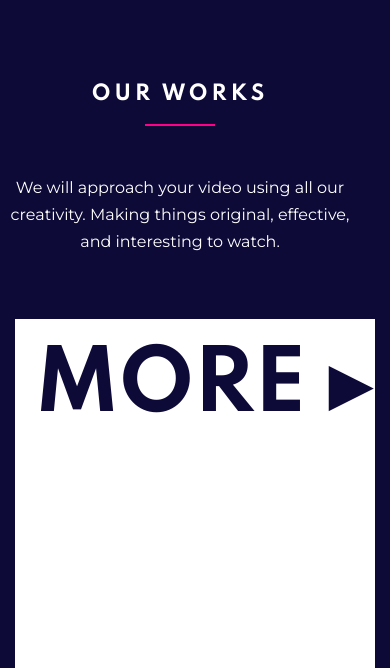
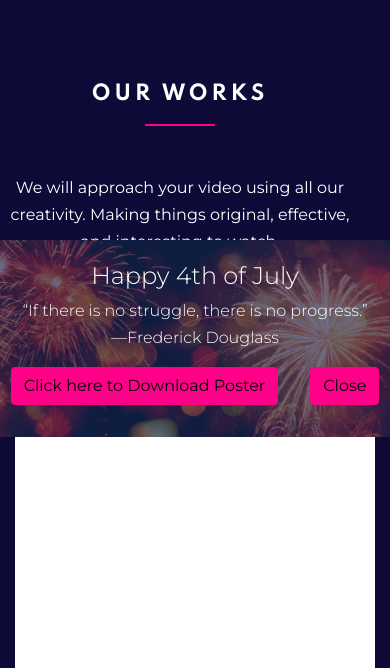
Before and after one commit to nss-agency/Grafo, a Django app: page / in a window 390 px wide. Shown: the part 407-1075 px from the top of the page. Run offline with Django 3.2, Linux system fonts and the light colour scheme; data that the repository does not hold is empty; style sheets or scripts are compiled from the project's sources; some libraries are stand-ins or nearby versions; some web fonts are replaced.

Commit message:
poster modal

```diff
--- /dev/null
+++ b/static/scss/_poster_modal.scss
@@ -0,0 +1,70 @@
+.poster-modal {
+	//height: 15vh;
+	width: 100%;
+	position: fixed;
+	bottom: -100%;
+	left: 0;
+	padding: 1rem;
+
+	background-repeat: no-repeat;
+	background-size: cover;
+
+	display: flex;
+	flex-direction: row;
+
+	transition: bottom 2s ease-out;
+
+	@media only screen and (max-width: 800px) {
+		flex-direction: column;
+	}
+
+	.poster-quote {
+		font-size: 1rem;
+		color: $white;
+		font-weight: 200;
+		width: 100%;
+		height: 100%;
+		flex-grow: 1;
+
+		@media only screen and (max-width: 800px) {
+			text-align: center;
+		}
+
+		.poster-header {
+			font-size: 1.5rem;
+		}
+	}
+
+	.poster-buttons {
+		//width: 50%;
+		display: flex;
+		align-items: center;
+		justify-content: center;
+
+		.poster-btn-generic {
+			color: #000000;
+			background-color: $accent;
+			border-color: $accent;
+			transition: background-color .3s, color .3s;
+			margin: 1rem 1rem;
+			display: inline-block;
+
+			&:hover {
+				background-color: $main;
+				color: $accent;
+			}
+		}
+
+		.poster-download-button {
+
+		}
+
+		.poster-close-button {
+
+		}
+	}
+}
+
+.poster-active{
+	bottom: 0;
+}
--- a/static/scss/style.scss
+++ b/static/scss/style.scss
@@ -11,3 +11,6 @@
 @import "works";
 @import "custom";
 @import "contact";
+
+/* poster */
+@import "poster_modal";
--- a/templates/about.html
+++ b/templates/about.html
@@ -110,6 +110,6 @@
 
 {% include 'includes/footer.html' %}
 {% include 'includes/footer_links.html' %}
-
+{% include 'includes/poster_modal.html' %}
 </body>
 </html>
--- a/templates/contact.html
+++ b/templates/contact.html
@@ -84,6 +84,7 @@
 </section>
 
 {% include 'includes/footer_links.html' %}
+{% include 'includes/poster_modal.html' %}
 <script src='https://www.google.com/recaptcha/api.js?hl=en'></script>
 </body>
 </html>
--- /dev/null
+++ b/templates/includes/poster_modal.html
@@ -0,0 +1,42 @@
+{% load static %}
+<div id="poster-modal" class="poster-modal" style="background-image:linear-gradient(#0D0A3899, #0D0A3899),
+        url({% static 'images/poster.png' %});">
+    <div class="poster-quote">
+        <span class="poster-header">Happy 4th of July</span>
+        <br>
+        “If there is no struggle, there is no progress.”<br>
+        —Frederick Douglass
+    </div>
+    <div class="poster-buttons">
+        <a href="{% static 'downloadables/poster.mp4' %}" download="poster" class="btn poster-btn-generic poster-download-button">
+            Click here to Download Poster
+        </a>
+        <button onclick="closeModal()" class="btn poster-btn-generic poster-close-button">
+            Close
+        </button>
+    </div>
+</div>
+<script>
+    window.onload = () => {
+        let today = new Date(Date.now())
+        let offsetInHours = today.getTimezoneOffset() / 60
+        if (offsetInHours >= 0) {
+            offsetInHours = `+${offsetInHours}`
+        }
+        let deadLine = new Date(`July 7, 2020 00:00:00 GMT${offsetInHours}:00`)
+        let storage_value = localStorage.getItem('create_poster_modal_closing');
+
+        console.log('today ', today)
+        console.log('deadline  ', deadLine)
+
+        if (today < deadLine && storage_value === null)
+            document.querySelector('#poster-modal').classList.add('poster-active')
+        else
+            document.querySelector('#poster-modal').remove()
+    }
+
+    function closeModal(){
+        document.querySelector('#poster-modal').classList.remove('poster-active')
+        localStorage.setItem('create_poster_modal_closing', 'true');
+    }
+</script>
--- a/templates/index.html
+++ b/templates/index.html
@@ -231,6 +231,7 @@
 </div>
 {% include 'includes/footer.html' %}
 {% include 'includes/footer_links.html' %}
+{% include 'includes/poster_modal.html' %}
 <script type="text/javascript">
     let video = document.querySelector('.video-hero');
     window.addEventListener('scroll', function () {
--- a/templates/work.html
+++ b/templates/work.html
@@ -43,6 +43,6 @@
 
 {% include 'includes/footer.html' %}
 {% include 'includes/footer_links.html' %}
-
+{% include 'includes/poster_modal.html' %}
 </body>
 </html>
```
Also changed, not shown: static/images/poster-flag.jpg (added), static/images/poster.png (added), 2 other files.
